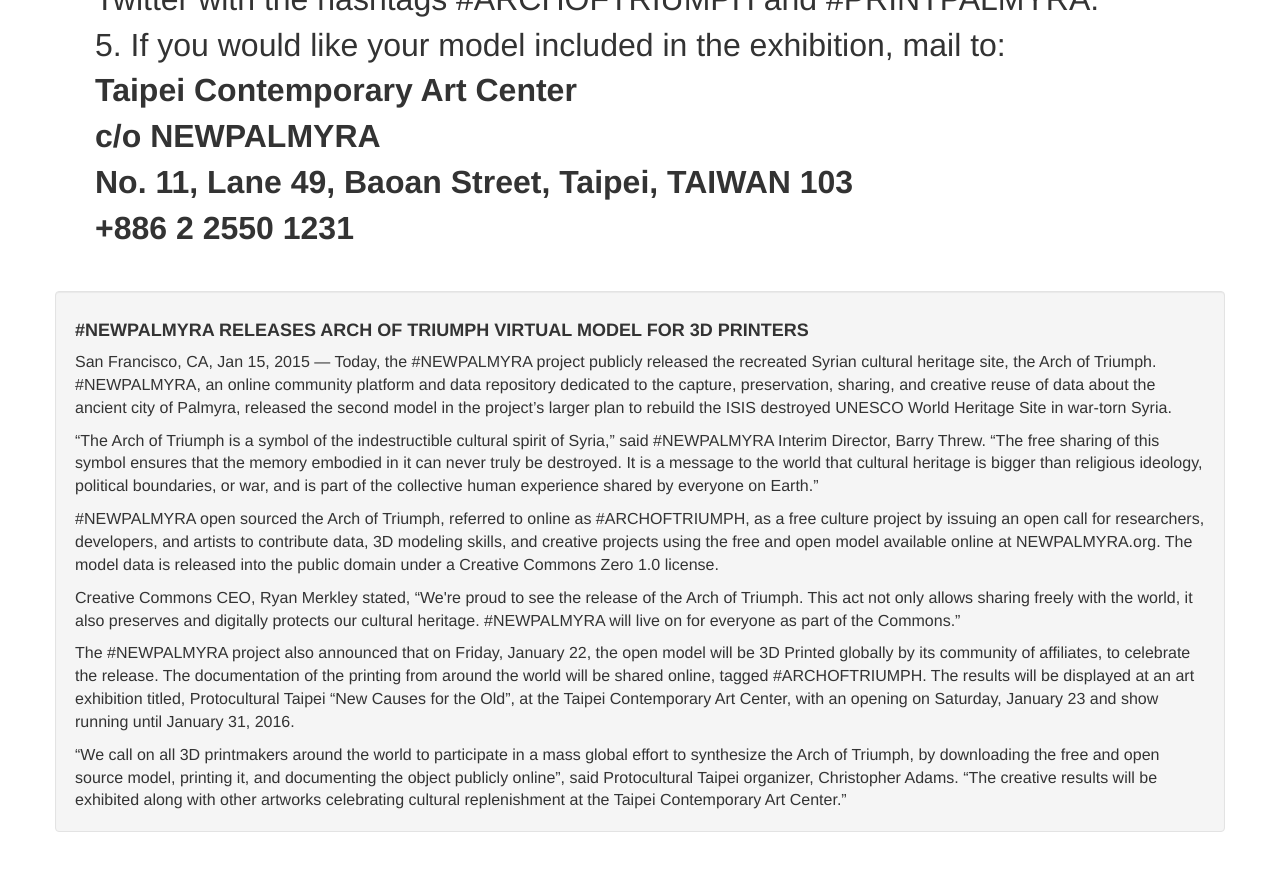
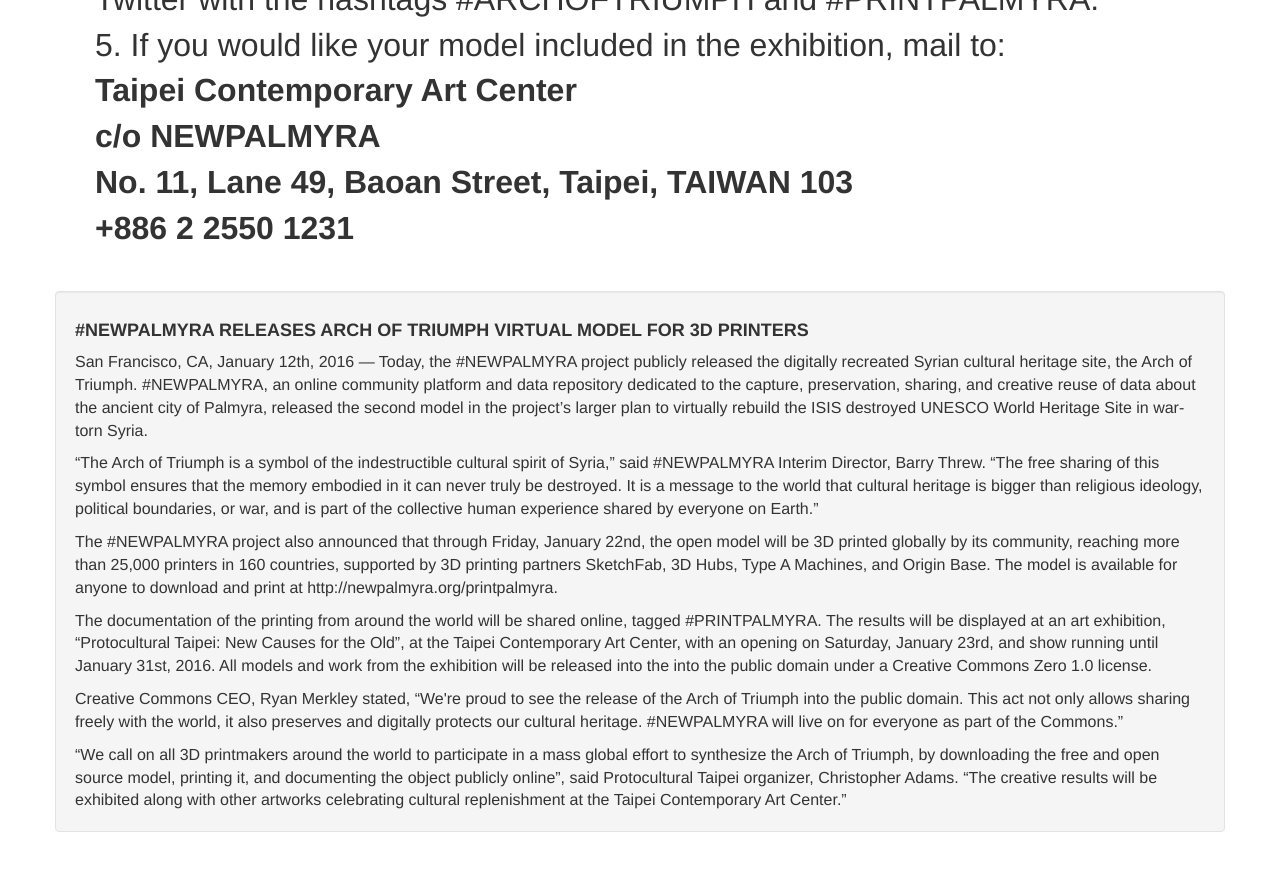
Before and after one commit to YasserMustafa/newpalmyra.org, a Jekyll site: the page built from printpalmyra.html, in a window 1280 px wide and 900 px high, scrolled down 1183 px. Shown: the top 871 px of the window. Built offline with Jekyll 4.4.1, drawn with Linux system fonts in a browser that asks for light colours; nearby versions of some CDN libraries; some of the changed text lies outside the part shown.

Commit message:
updated print palmyra page

```diff
--- a/printpalmyra.html
+++ b/printpalmyra.html
@@ -36,7 +36,7 @@
 
     <div class="row" style="text-align:center;">
       <h3 style="margin-top: 0px; font-size: 3em; margin-bottom: 30px; ">
-      <strong>Celebrate and preserve the cultural heritage of Syria by 3D Printing the Arch of Triumph on January 22nd</strong>
+      <strong>Celebrate and preserve the cultural heritage of Syria by 3D Printing the Arch of Triumph by January 22nd, 2016</strong>
       </h3>
 
       <iframe width="640" height="480" src="https://sketchfab.com/models/34cc79141552447f98ef8807875a36c2/embed" frameborder="0" allowfullscreen mozallowfullscreen="true" webkitallowfullscreen="true" onmousewheel=""></iframe>
@@ -62,18 +62,17 @@
   <div class="well" style="margin-top: 30px;" >
     <h4><strong>#NEWPALMYRA Releases Arch of Triumph Virtual Model for 3D Printers </strong></h4>
 
-    <p>San Francisco, CA, Jan 15, 2015 — Today, the #NEWPALMYRA project publicly released the recreated Syrian cultural heritage site, the Arch of Triumph. #NEWPALMYRA, an online community platform and data repository dedicated to the capture, preservation, sharing, and creative reuse of data about the ancient city of Palmyra, released the second model in the project’s larger plan to rebuild the ISIS destroyed UNESCO World Heritage Site in war-torn Syria. </p>
+    <p>San Francisco, CA, January 12th, 2016 — Today, the #NEWPALMYRA project publicly released the digitally recreated Syrian cultural heritage site, the Arch of Triumph. #NEWPALMYRA, an online community platform and data repository dedicated to the capture, preservation, sharing, and creative reuse of data about the ancient city of Palmyra, released the second model in the project’s larger plan to virtually rebuild the ISIS destroyed UNESCO World Heritage Site in war-torn Syria. </p>
 
-  <p>“The Arch of Triumph is a symbol of the indestructible cultural spirit of Syria,” said #NEWPALMYRA Interim Director, Barry Threw. “The free sharing of this symbol ensures that the memory embodied in it can never truly be destroyed. It is a message to the world that cultural heritage is bigger than religious ideology, political boundaries, or war, and is part of the collective human experience shared by everyone on Earth.”</p>
+    <p>“The Arch of Triumph is a symbol of the indestructible cultural spirit of Syria,” said #NEWPALMYRA Interim Director, Barry Threw. “The free sharing of this symbol ensures that the memory embodied in it can never truly be destroyed. It is a message to the world that cultural heritage is bigger than religious ideology, political boundaries, or war, and is part of the collective human experience shared by everyone on Earth.”</p>
 
-  <p>#NEWPALMYRA open sourced the Arch of Triumph, referred to online as #ARCHOFTRIUMPH, as a free culture project by issuing an open call for researchers, developers, and artists to contribute data, 3D modeling skills, and creative projects using the free and open model available online at NEWPALMYRA.org. The model data is released into the public domain under a Creative Commons Zero 1.0 license.</p>
+  <p>The #NEWPALMYRA project also announced that through Friday, January 22nd, the open model will be 3D printed globally by its community, reaching more than 25,000 printers in 160 countries, supported by 3D printing partners SketchFab, 3D Hubs, Type A Machines, and Origin Base. The model is available for anyone to download and print at http://newpalmyra.org/printpalmyra.</p>
 
-  <p>Creative Commons CEO, Ryan Merkley stated, “We're proud to see the release of the Arch of Triumph. This act not only allows sharing freely with the world, it also preserves and digitally protects our cultural heritage. #NEWPALMYRA will live on for everyone as part of the Commons.”</p>
+  <p>The documentation of the printing from around the world will be shared online, tagged #PRINTPALMYRA. The results will be displayed at an art exhibition, “Protocultural Taipei: New Causes for the Old”, at the Taipei Contemporary Art Center, with an opening on Saturday, January 23rd, and show running until January 31st, 2016. All models and work from the exhibition will be released into the into the public domain under a Creative Commons Zero 1.0 license. </p>
 
-  <p>The #NEWPALMYRA project also announced that on Friday, January 22, the open model will be 3D Printed globally by its community of affiliates, to celebrate the release. The documentation of the printing from around the world will be shared online, tagged #ARCHOFTRIUMPH. The results will be displayed at an art exhibition titled, Protocultural Taipei “New Causes for the Old”, at the Taipei Contemporary Art Center, with an opening on Saturday, January 23 and show running until January 31, 2016.</p>
+  <p>Creative Commons CEO, Ryan Merkley stated, “We're proud to see the release of the Arch of Triumph into the public domain. This act not only allows sharing freely with the world, it also preserves and digitally protects our cultural heritage. #NEWPALMYRA will live on for everyone as part of the Commons.”</p>
 
   <p>“We call on all 3D printmakers around the world to participate in a mass global effort to synthesize the Arch of Triumph, by downloading the free and open source model, printing it, and documenting the object publicly online”, said Protocultural Taipei organizer, Christopher Adams. “The creative results will be exhibited along with other artworks celebrating cultural replenishment at the Taipei Contemporary Art Center.”</p>
-
   </div>
 
 </section>
```
